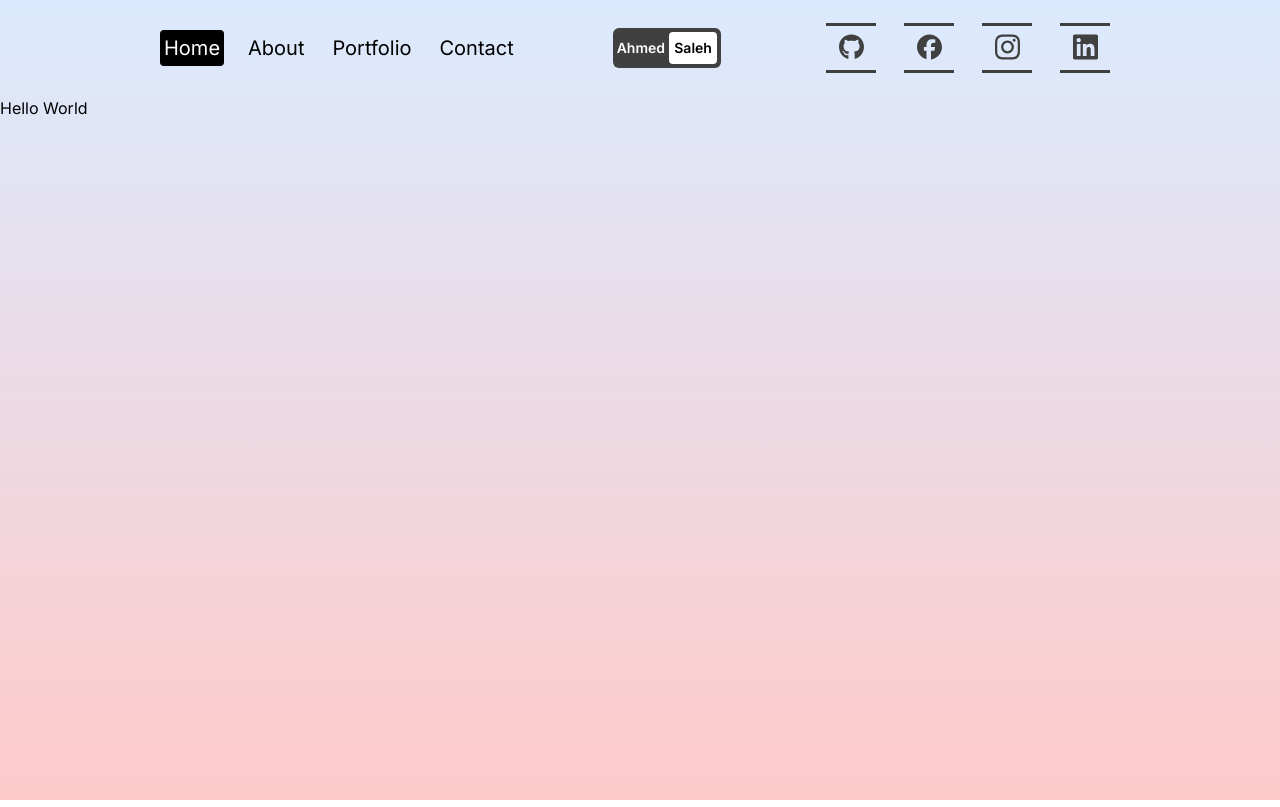
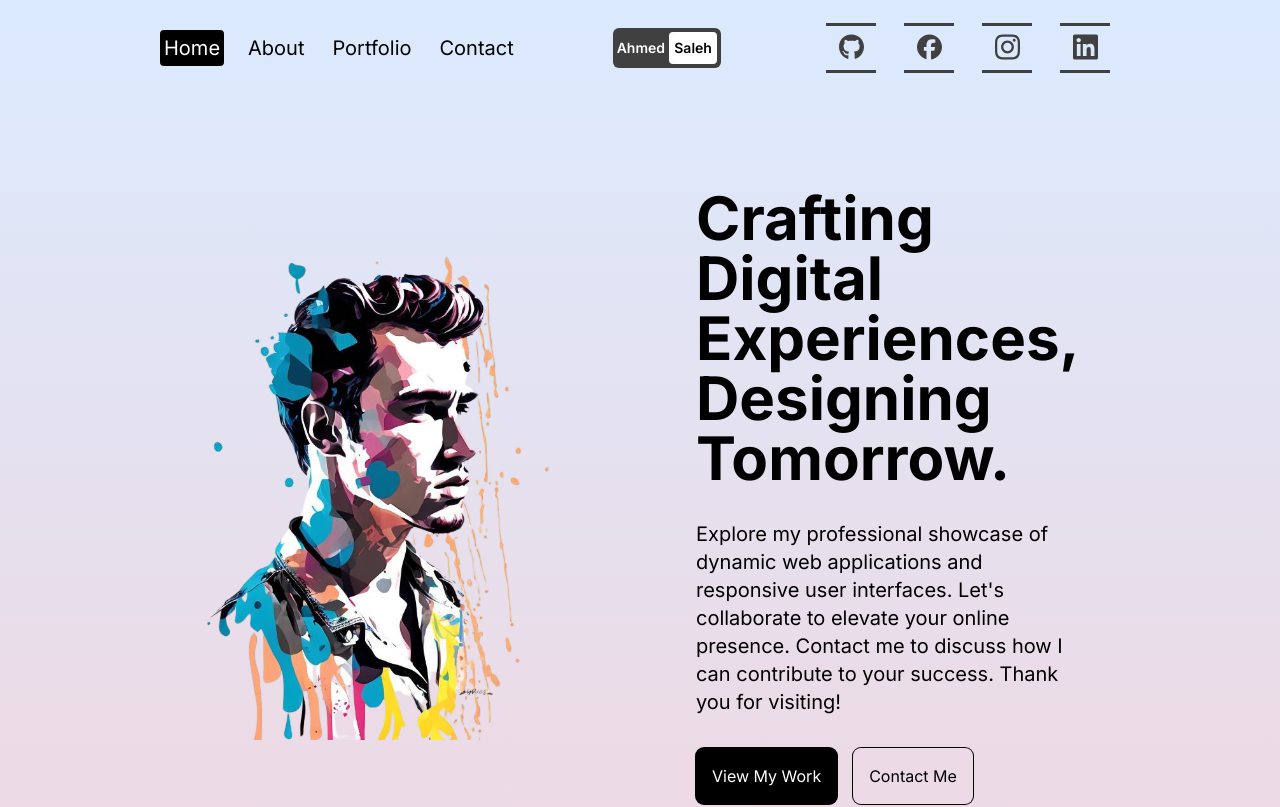
Before and after one commit to AbooSalh/NextJs-portfolio, a Next.js app: page / in a window 1280 px wide. Shown: the top 807 px of the page. Built offline with nearby package versions, Linux system fonts and the light colour scheme.

Commit message:
Hero Section Design with Next.js & Tailwind CSS

```diff
--- a/src/app/layout.js
+++ b/src/app/layout.js
@@ -13,11 +13,14 @@ export default function RootLayout({ children }) {
   return (
     <html lang="en">
       <body className={inter.className}>
-        <div className="w-screen h-screen bg-gradient-to-b from-blue-100 to-red-200">
+        <div
+          className="w-100 h-screen bg-gradient-to-b from-blue-100 to-red-200"
+          style={{ height: "200vh" }}
+        >
           <div className="h-24">
             <Navbar />
           </div>
-          <div className="h-[calc(100vh - 6rem)]">{children}</div>
+          <div style={{ minHeight: "100vh", height: "100vh" }}>{children}</div>
         </div>
       </body>
     </html>
--- a/src/app/page.jsx
+++ b/src/app/page.jsx
@@ -1,5 +1,45 @@
+"use client";
+
+import Image from "next/image";
+import { motion } from "framer-motion";
+import { landPage } from "@/static infos/statics";
+
 const Homepage = () => {
-  return <div>Hello World</div>;
+  return (
+    <motion.div
+      className="h-full"
+      initial={{ y: "-200vh" }}
+      animate={{ y: "0%" }}
+      transition={{ duration: 1 }}
+    >
+      <div className="h-full flex flex-col lg:flex-row px-4 sm:px-8 md:px-12 lg:px-20 xl:px-48 gap-28">
+        {/* IMAGE CONTAINER */}
+        <div className="h-1/2 lg:h-full lg:w-1/2 relative flex justify-center">
+          <Image src="/hero.png" alt="" width={600} height={500} className="object-contain" />
+        </div>
+        {/* TEXT CONTAINER */}
+        <div className="h-1/2 lg:h-full lg:w-1/2 flex flex-col gap-8 items-center justify-center sm:py-14">
+          {/* TITLE */}
+          <h1 className="text-4xl md:text-6xl font-bold">
+            Crafting Digital Experiences, Designing Tomorrow.
+          </h1>
+          {/* DESC */}
+          <p className="md:text-xl">
+            {landPage.welcomP}
+          </p>
+          {/* BUTTONS */}
+          <div className="w-full flex gap-4">
+            <button className="p-4 rounded-lg ring-1 ring-black bg-black text-white">
+              View My Work
+            </button>
+            <button className="p-4 rounded-lg ring-1 ring-black">
+              Contact Me
+            </button>
+          </div>
+        </div>
+      </div>
+    </motion.div>
+  );
 };
 
 export default Homepage;
--- a/src/components/navbar.jsx
+++ b/src/components/navbar.jsx
@@ -1,6 +1,6 @@
 "use client";
 
-import { socials } from "@/static infos/socials";
+import { socials } from "@/static infos/statics";
 import Link from "next/link";
 import { useState } from "react";
 import "./social.css";
@@ -43,7 +43,7 @@ export default function Navbar() {
         {/* social media links */}
         {socials.data.map((link) => {
           return (
-            <div className="li " key={link.href}>
+            <div className="li hidden md:flex " key={link.href}>
               <Link
                 href={link.href}
                 className="a facebook flex justify-center items-center"
--- a/src/static infos/socials.jsx
+++ b/src/static infos/statics.jsx
@@ -25,3 +25,7 @@ export const socials = {
     },
   ],
 };
+export const landPage = {
+  h1: "start Building your dream website now",
+  welcomP: `Explore my professional showcase of dynamic web applications and responsive user interfaces. Let's collaborate to elevate your online presence. Contact me to discuss how I can contribute to your success. Thank you for visiting!`,
+};
```
Also changed, not shown: public/ME-removebg-preview.png (added), public/ME.png (added).
